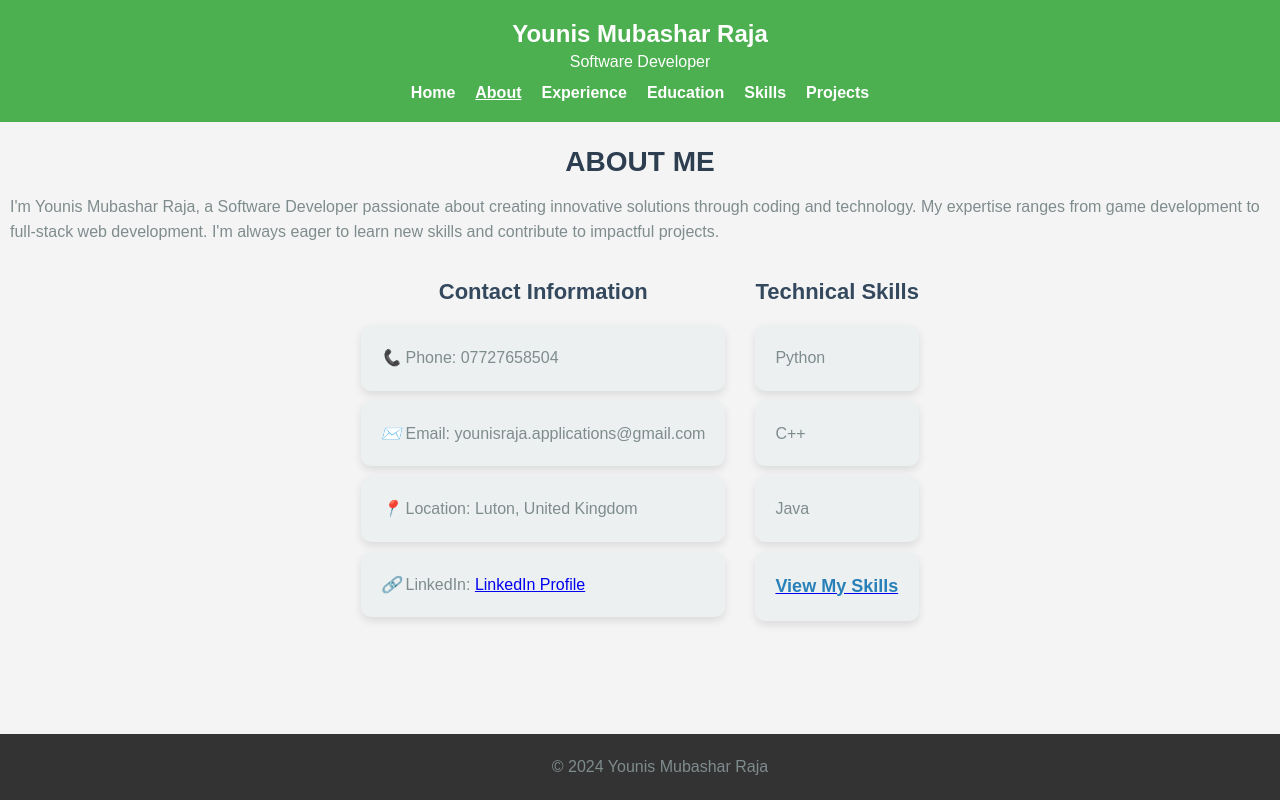
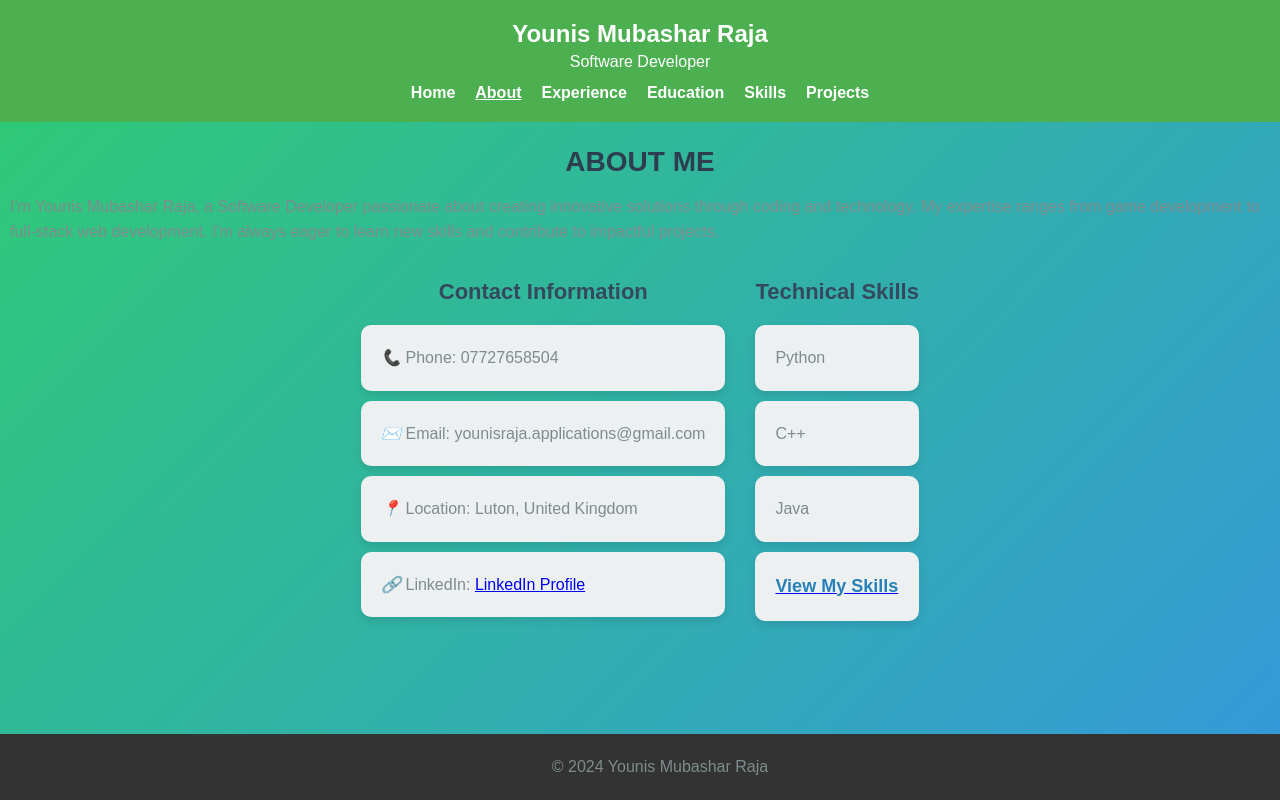
Before and after one commit to younisrajaApplications/portfolio-resume, a React (Create React App) app: page /about in a window 1280 px wide. Built offline with nearby package versions, Linux system fonts and the light colour scheme.

Commit message:
Update background for all pages

```diff
--- a/src/App.css
+++ b/src/App.css
@@ -334,3 +334,11 @@ footer p {
 html {
   scrollbar-color: #4CAF50 #4bda50; /* First color is thumb, second is track */
 }
+
+/*Background*/
+
+body {
+  background: linear-gradient(135deg, #2ECC71 0%, #3498DB 100%);
+  min-height: 100vh; /* Ensures the background covers the full viewport height */
+  background-attachment: fixed; /* Optional: keeps the gradient fixed while scrolling */
+}
--- a/src/App.js
+++ b/src/App.js
@@ -44,6 +44,7 @@ function App() {
 
       <main>
         <Routes>
+        <Route path="/portfolio-resume" element={<Home />} />
           <Route path="/" element={<Home />} />
           <Route path="/about" element={<About />} />
           <Route path="/experience" element={<Experience />} />
```
